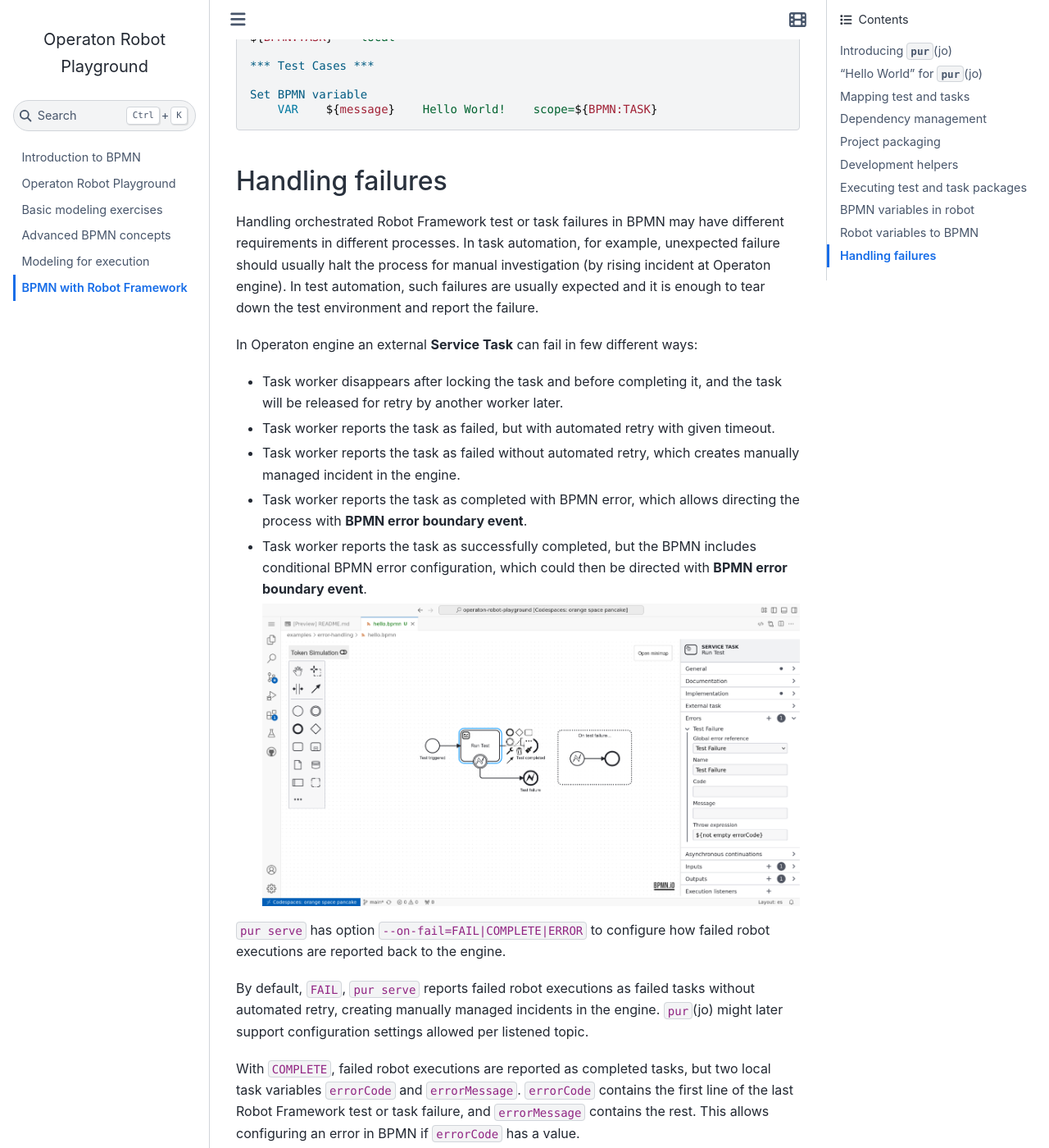
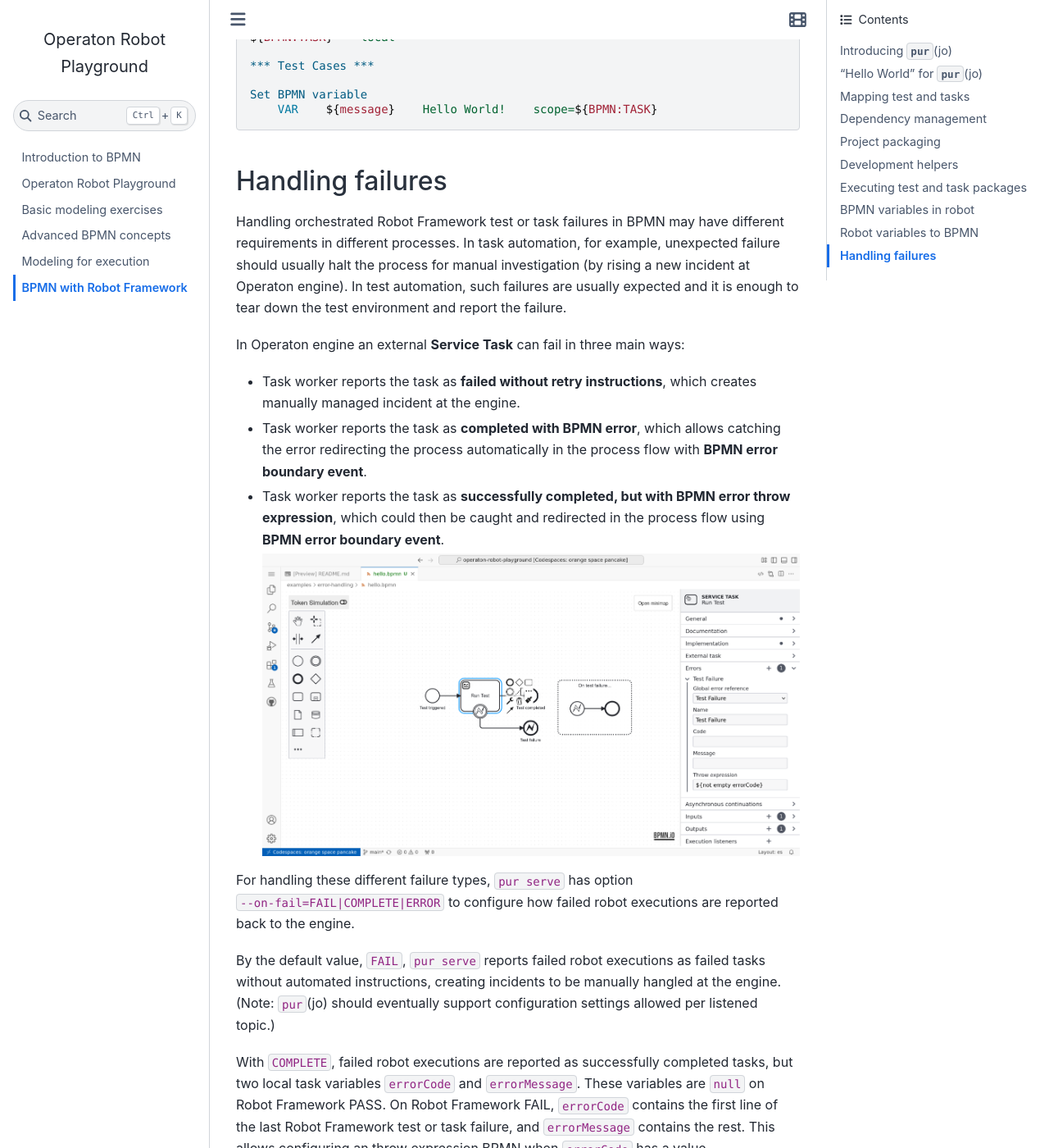
Before and after one commit to datakurre/operaton-robot-playground, a Sphinx documentation site: the page built from docs/purjo/index.md, in a window 1280 px wide and 1400 px high, scrolled down 5695 px. Shown: the whole window at 82% size. Built offline with Sphinx 7.4.7 and the Sphinx Book theme 1.1.4, drawn with Linux system fonts in a browser that asks for light colours; a script that is not in the unit is left out; some of the changed text lies outside the part shown.

Commit message:
Update 'Handling failures'

````diff
--- a/docs/purjo/index.md
+++ b/docs/purjo/index.md
@@ -218,28 +218,32 @@
 
 ## Handling failures
 
-Handling orchestrated Robot Framework test or task failures in BPMN may have different requirements in different processes. In task automation, for example, unexpected failure should usually halt the process for manual investigation (by rising incident at Operaton engine). In test automation, such failures are usually expected and it is enough to tear down the test environment and report the failure.
+Handling orchestrated Robot Framework test or task failures in BPMN may have different requirements in different processes. In task automation, for example, unexpected failure should usually halt the process for manual investigation (by rising a new incident at Operaton engine). In test automation, such failures are usually expected and it is enough to tear down the test environment and report the failure.
 
-In Operaton engine an external {BPMN}`../bpmn/service-task` **Service Task** can fail in few different ways:
+In Operaton engine an external {BPMN}`../bpmn/service-task` **Service Task** can fail in three main ways:
 
-* Task worker disappears after locking the task and before completing it, and the task will be released for retry by another worker later.
+* Task worker reports the task as **failed without retry instructions**, which creates manually managed incident at the engine.
 
-* Task worker reports the task as failed, but with automated retry with given timeout.
+* Task worker reports the task as **completed with BPMN error**, which allows catching the error redirecting the process automatically in the process flow with {BPMN}`../bpmn/bpmn-error-boundary-event` **BPMN error boundary event**.
 
-* Task worker reports the task as failed without automated retry, which creates manually managed incident in the engine.
-
-* Task worker reports the task as completed with BPMN error, which allows directing the process with {BPMN}`../bpmn/bpmn-error-boundary-event` **BPMN error boundary event**.
-
-* Task worker reports the task as successfully completed, but the BPMN includes conditional BPMN error configuration, which could then be directed with {BPMN}`../bpmn/bpmn-error-boundary-event` **BPMN error boundary event**.
+* Task worker reports the task as **successfully completed, but with BPMN error throw expression**, which could then be caught and redirected in the process flow using {BPMN}`../bpmn/bpmn-error-boundary-event` **BPMN error boundary event**.
 
   ![Conditional BPMN error definition](./conditional-error.png)
 
-`pur serve` has option `--on-fail=FAIL|COMPLETE|ERROR` to configure how failed robot executions are reported back to the engine.
+For handling these different failure types, `pur serve` has option `--on-fail=FAIL|COMPLETE|ERROR` to configure how failed robot executions are reported back to the engine.
 
-By default, `FAIL`, `pur serve` reports failed robot executions as failed tasks without automated retry, creating manually managed incidents in the engine. `pur`(jo) might later support configuration settings allowed per listened topic.
+By the default value, `FAIL`, `pur serve` reports failed robot executions as failed tasks without automated instructions, creating incidents to be manually hangled at the engine. (Note: `pur`(jo) should eventually support configuration settings allowed per listened topic.)
 
-With `COMPLETE`, failed robot executions are reported as completed tasks, but two local task variables `errorCode` and `errorMessage`. `errorCode` contains the first line of the last Robot Framework test or task failure, and `errorMessage` contains the rest. This allows configuring an error in BPMN if `errorCode` has a value.
+With `COMPLETE`, failed robot executions are reported as successfully completed tasks, but two local task variables `errorCode` and `errorMessage`. These variables are `null` on Robot Framework PASS. On Robot Framework FAIL, `errorCode` contains the first line of the last Robot Framework test or task failure, and `errorMessage` contains the rest. This allows configuring an throw expression BPMN when `errorCode` has a value.
 
-With `ERROR`, failed robot executions are reported as completed tasks with a BPMN error, which allows directing the process with a {BPMN}`../bpmn/bpmn-error-boundary-event` **BPMN error boundary event** or capturing all errors with an event-based subprocess with an error start event.
+With `ERROR`, failed robot executions are reported as completed tasks with a BPMN error, which allows redirecting the process with a {BPMN}`../bpmn/bpmn-error-boundary-event` **BPMN error boundary event** or capturing all errors with an event-based subprocess with an error start event.
 
-![BPMN erron on Robot Framework failure](./complete-error.png)
+![BPMN error on Robot Framework failure](./complete-error.png)
+
+```{note}
+In be more complete, external {BPMN}`../bpmn/service-task` **Service Task** can also fail in two other ways:
+
+* Task worker reports the task as failed, but with retry timeout as automated retry instrutions, and the task will be automatically and silently retried by the engine later.
+
+* Task worker disappears after locking the task and before completing it, and the task will be automatically released for a retry by another worker later.
+```
````
